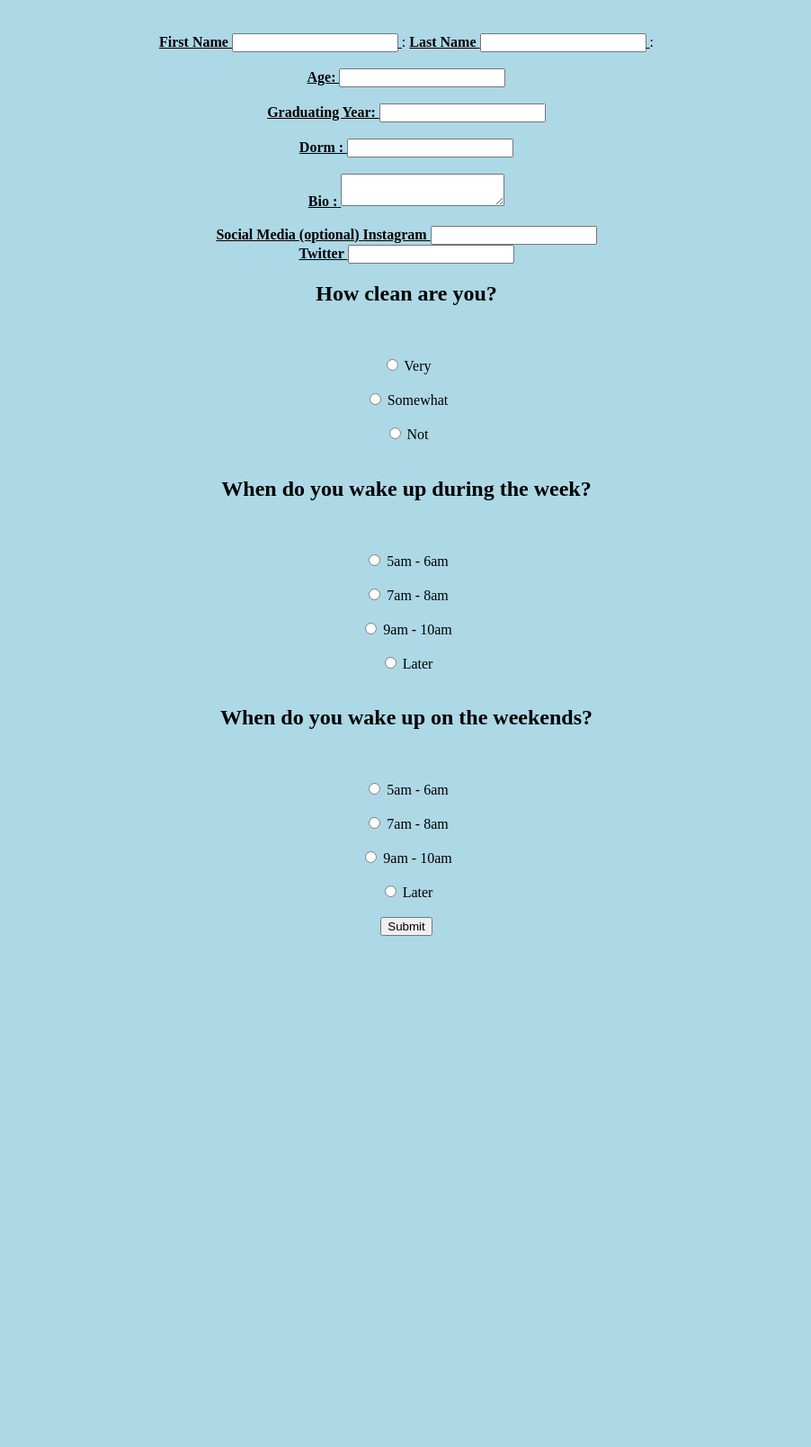
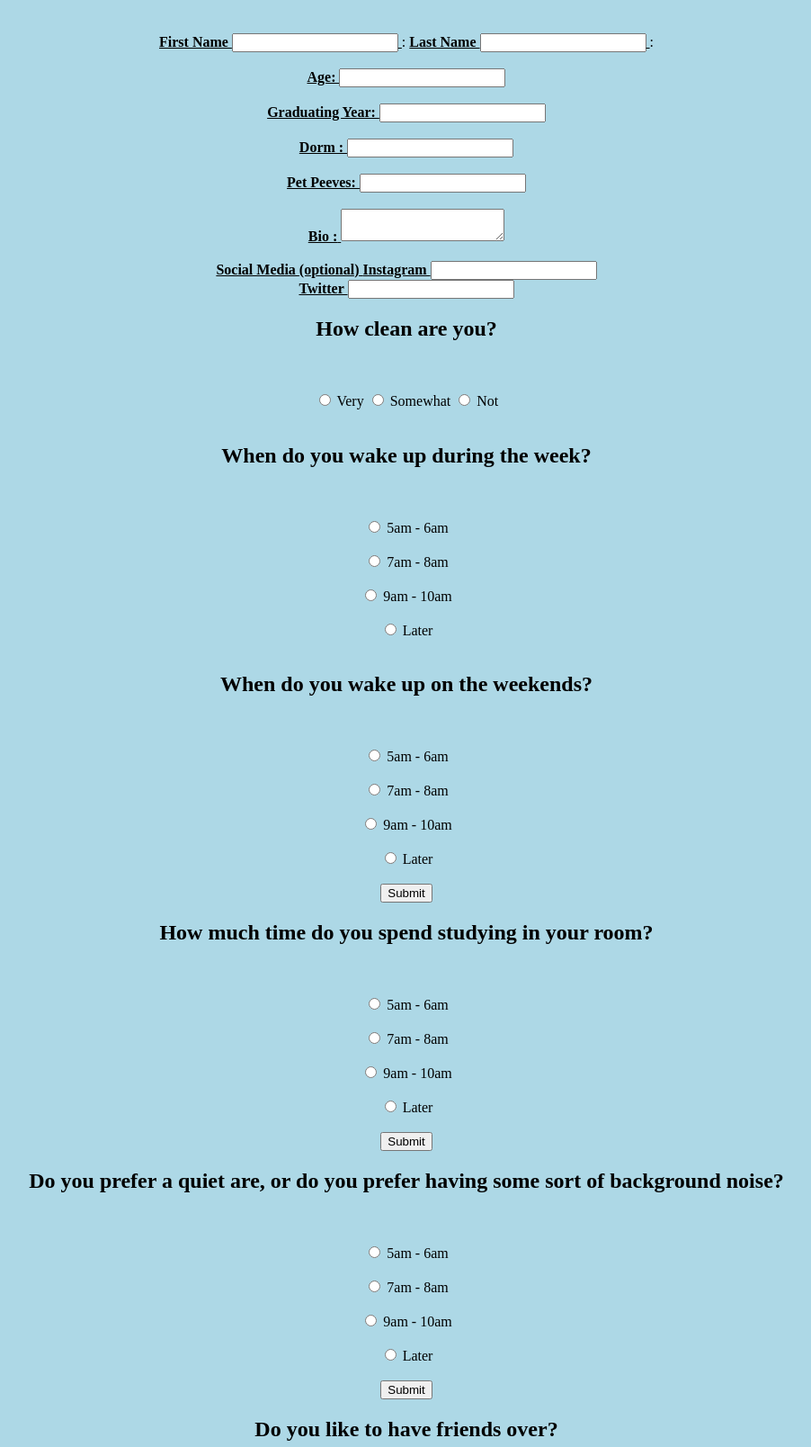
Before and after one commit to caleballen7/roomateproject, a Python web app: template templates/signup.html in a window 1280 px wide. Shown: the part 312-1920 px from the top of the page at 90% size, without its empty margins (188-1090 px from the left). Before the commit the page ends 1352 px from the top, so only its background shows below. Run offline with Jinja, Linux system fonts and the light colour scheme; the template is opened without the code that fills it, so the values that code supplies are empty.

Commit message:
more questions

```diff
--- a/handlers/signup_handler.py
+++ b/handlers/signup_handler.py
@@ -42,6 +42,7 @@ class SignUpHandler(webapp2.RequestHandler):
         r_insta = self.request.get("insta")
         r_score = self.request.get("score")
         r_twitter = self.request.get("twitter")
+        r_petpeeves = self.request.get("petpeeves")
 
 
         new_user = newuser.UserModel(clenliness = r_clean,
@@ -55,7 +56,8 @@ class SignUpHandler(webapp2.RequestHandler):
         gradyear = r_gradyear,
         age = r_age,
         insta = r_insta,
-        twitter = r_twitter
+        twitter = r_twitter,
+        petpeeves = r_petpeeves
 
 
 
--- a/models/newuser.py
+++ b/models/newuser.py
@@ -13,3 +13,4 @@ class UserModel(ndb.Model):
     age = ndb.StringProperty()
     insta = ndb.StringProperty()
     twitter = ndb.StringProperty()
+    petpeeves = ndb.StringProperty()
--- a/resources/roomates.css
+++ b/resources/roomates.css
@@ -1,9 +1,11 @@
 div{
-	background-color: #3ED2F0;
+	background: rgba(108, 217, 247, 0.5);
 	margin-top: 5px;
 	margin-bottom: 5px;
 	border-radius:15px 50px 30px 5px;
 	padding: 7px;
+	border:solid rgba(108, 217, 247, 1.0) 5px;
+	width: 700px;
 }
 a{
 	padding-right: 7px;
--- a/templates/signup.html
+++ b/templates/signup.html
@@ -12,6 +12,7 @@
  <br> <u> <b> Age: <input name = "age"></b></u> <br>
  <br> <u> <b> Graduating Year: <input name = "gradyear"></b> </u> <br>
  <br> <u> <b> Dorm : <input name = "dorm"></b> </u> <br>
+ <br> <u> <b> Pet Peeves: <input name = "petpeeves"></b> </u> <br>
  <br> <u> <b> Bio :</b> </u>
 <textarea name = "form_bio" placeholder= "Tell us about yourself!"> </textarea><br>
 	<br>
@@ -26,11 +27,9 @@
 
 <br><br>
 
-<input type = "radio" name = "form_clean" value = "very"> Very </input>
-<br><br>
-<input type = "radio" name = "form_clean" value = "somewhat"> Somewhat </input>
-<br><br>
-<input type = "radio" name = "form_clean" value = "not"> Not </input>
+<input type = "radio" name = "form_clean" value = "very"> Very
+<input type = "radio" name = "form_clean" value = "somewhat"> Somewhat
+<input type = "radio" name = "form_clean" value = "not"> Not
 <br><br>
 
 
@@ -62,6 +61,73 @@
 <br><br>
 <input type = "Submit">
 
+<h2> How much time do you spend studying in your room?</h2>
+<br><br>
+<input type = "radio" name ="form_weeknd" value = "5-6am"> 5am - 6am </input>
+<br><br>
+<input type = "radio" name ="form_weeknd" value = "7-8am"> 7am - 8am </input>
+<br><br>
+<input type = "radio" name ="form_weeknd" value = "9-10am"> 9am - 10am </input>
+<br><br>
+<input type = "radio" name ="form_weeknd" value = "late"> Later </input>
+<br><br>
+<input type = "Submit">
+
+<h2>Do you prefer a quiet are, or do you prefer having some sort of background noise?</h2>
+<br><br>
+<input type = "radio" name ="form_weeknd" value = "5-6am"> 5am - 6am </input>
+<br><br>
+<input type = "radio" name ="form_weeknd" value = "7-8am"> 7am - 8am </input>
+<br><br>
+<input type = "radio" name ="form_weeknd" value = "9-10am"> 9am - 10am </input>
+<br><br>
+<input type = "radio" name ="form_weeknd" value = "late"> Later </input>
+<br><br>
+<input type = "Submit">
+
+<h2>Do you like to have friends over?</h2>
+<br><br>
+<input type = "radio" name ="form_weeknd" value = "5-6am"> 5am - 6am </input>
+<br><br>
+<input type = "radio" name ="form_weeknd" value = "7-8am"> 7am - 8am </input>
+<br><br>
+<input type = "radio" name ="form_weeknd" value = "9-10am"> 9am - 10am </input>
+<br><br>
+<input type = "radio" name ="form_weeknd" value = "late"> Later </input>
+<br><br>
+
+<h2> What time do you go to sleep?</h2>
+<br><br>
+<input type = "radio" name ="form_weeknd" value = "5-6am"> 5am - 6am </input>
+<br><br>
+<input type = "radio" name ="form_weeknd" value = "7-8am"> 7am - 8am </input>
+<br><br>
+<input type = "radio" name ="form_weeknd" value = "9-10am"> 9am - 10am </input>
+<br><br>
+<input type = "radio" name ="form_weeknd" value = "late"> Later </input>
+<br><br>
+<input type = "Submit">
+
+<h2>Are you religious?</h2>
+<br><br>
+<input type = "radio" name ="form_weeknd" value = "5-6am"> 5am - 6am </input>
+<br><br>
+<input type = "radio" name ="form_weeknd" value = "7-8am"> 7am - 8am </input>
+<br><br>
+<input type = "radio" name ="form_weeknd" value = "9-10am"> 9am - 10am </input>
+<br><br>
+<input type = "radio" name ="form_weeknd" value = "late"> Later </input>
+<br><br>
+
+<h2>Do you prefer to be hot or cold?</h2>
+<br><br>
+<input type = "radio" name ="hotorcold" value = "hot"> Hot </input>
+<br><br>
+<input type = "radio" name ="hotorcold" value = "cold"> Cold </input>
+<br><br>
+
+<input type = "Submit">
+
 {{html_info}}
 </form>
 </body>
```
Also changed, not shown: handlers/find_handler.py (+6 -2 lines).
